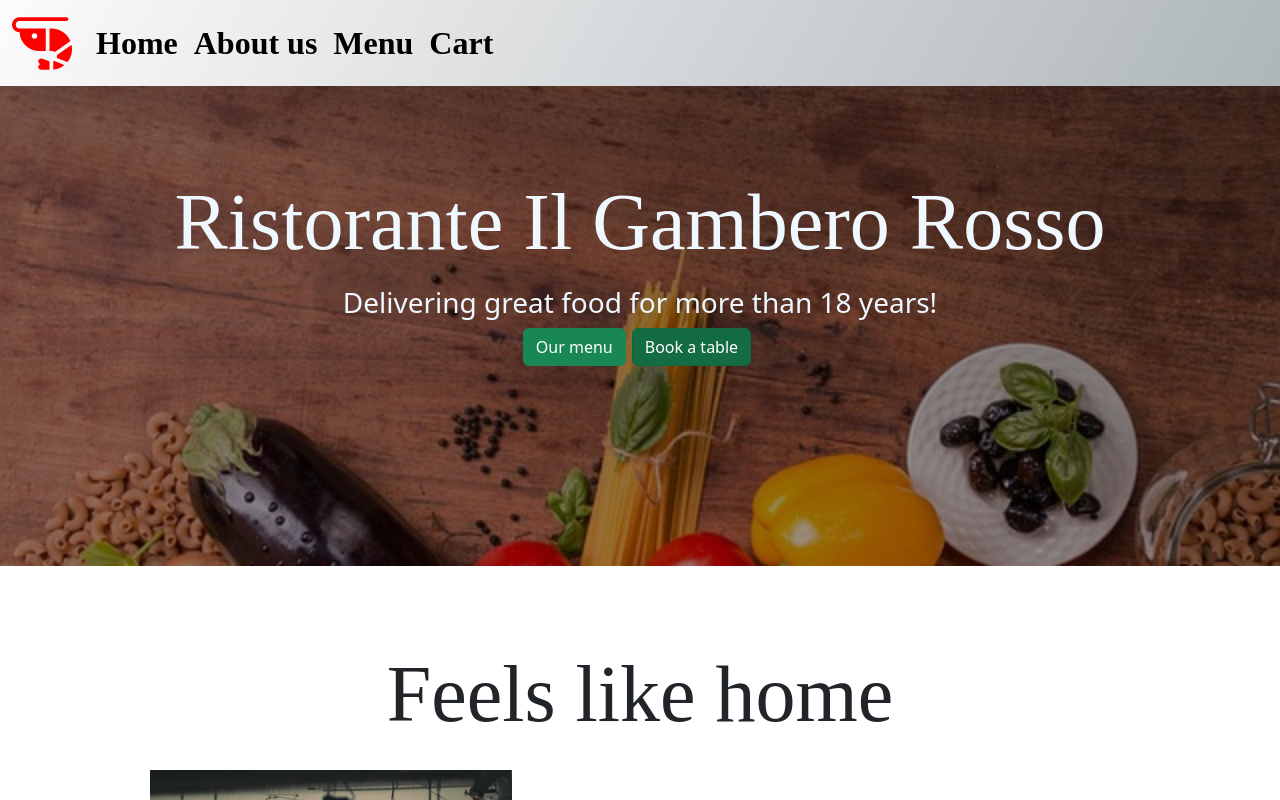
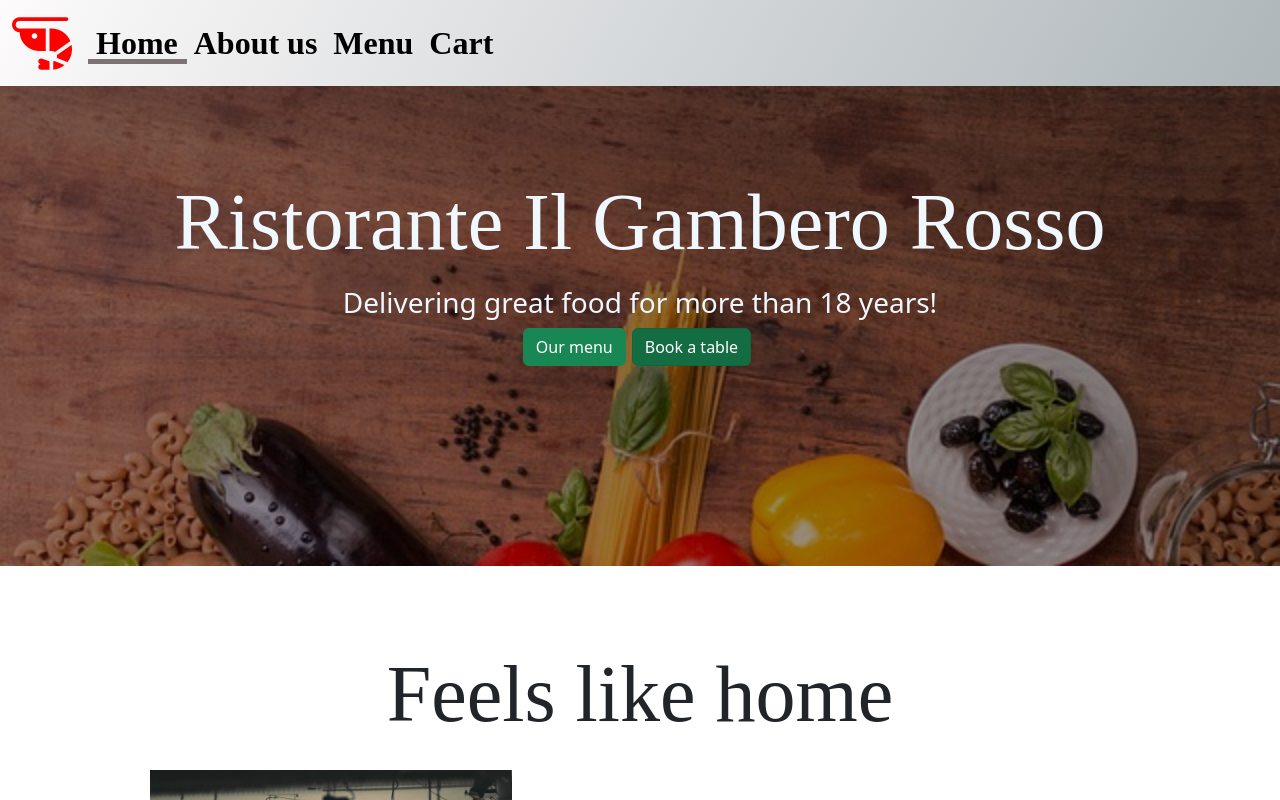
Before and after one commit to stavrosan/Online-order-shop, an Angular app: page / in a window 1280 px wide. In both pictures the pointer is over the link "Home". Shown: the top 800 px of the page. Built offline with nearby package versions, Linux system fonts and the light colour scheme.

Commit message:
nav transition update

```diff
--- a/src/app/navbar/navbar.component.css
+++ b/src/app/navbar/navbar.component.css
@@ -20,14 +20,14 @@
   left: 0;
   height: 2px;
   background-color: #f4eded;
-  top: 70%;
+  top: 75%;
   transition: 0.8s;
 }
 
 .nav-link:hover::before {
   background-color: #7c7474;
   width: calc(100% + 1px);
-  height: 5%;
+  height: 8%;
   transform: rotate(0deg);
 }
 
```
